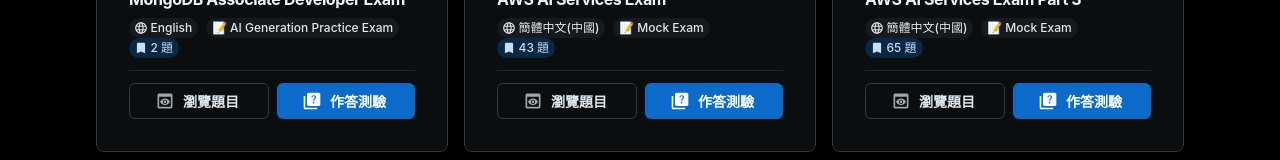
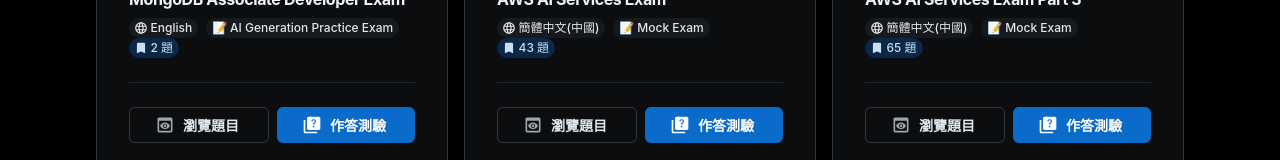
Before and after one commit to KoukeNeko/mock_exam_app, a React (Vite) app: page / in a window 1280 px wide. Shown: the part 403-563 px from the top of the page. Built offline with nearby package versions, Linux system fonts and the light colour scheme.

Commit message:
fix: adjust Divider spacing in Bookshelf component for improved layout

```diff
--- a/src/components/Bookshelf.jsx
+++ b/src/components/Bookshelf.jsx
@@ -396,7 +396,7 @@ const Bookshelf = ({ onQuizSelect }) => {
                         </Chip>
                       </Box>
 
-                      <Divider sx={{ my: 1.5 }} />
+                      <Divider sx={{ my: 3 }} />
 
                       <Box sx={{ display: 'flex', gap: 1, justifyContent: 'space-between' }}>
                         <Button
```
